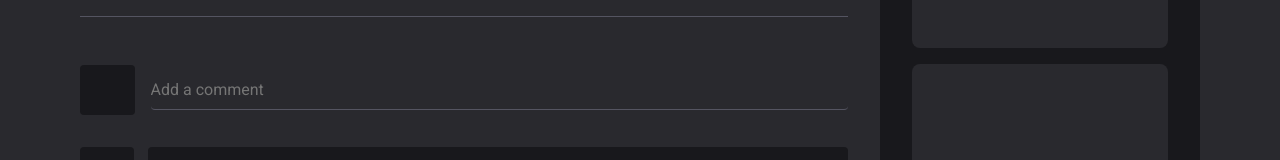
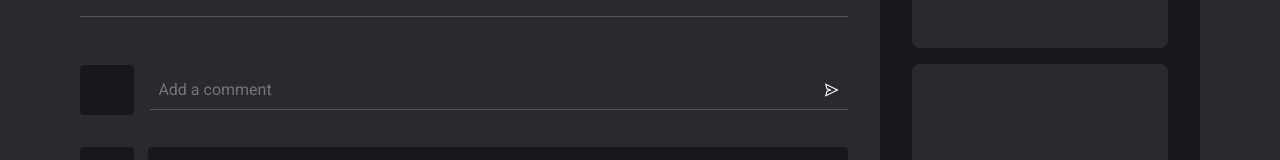
Before and after one commit to jeffersontk/devJeffersonBrito, a Next.js app: page /Playlists in a window 1280 px wide. Both pictures are taken after a click on the button "Login with Facebook". Shown: the part 751-911 px from the top of the page. Built offline with nearby package versions, Linux system fonts and the light colour scheme.

Commit message:
add button send in comment

```diff
--- a/src/pages/Playlists/Comments/index.tsx
+++ b/src/pages/Playlists/Comments/index.tsx
@@ -1,5 +1,5 @@
 import { useState } from 'react'
-import { AiFillFacebook, AiFillGoogleSquare, AiFillLike } from 'react-icons/ai'
+import { AiFillFacebook, AiFillGoogleSquare, AiFillLike, AiOutlineSend } from 'react-icons/ai'
 import { FaGithubSquare} from 'react-icons/fa'
 import styles from './styles.module.scss'
 
@@ -37,7 +37,10 @@ export default function Comments () {
           isLogin &&
             <div className={styles.commentInput}>
               <div className={styles.avatar}></div>
-              <input type="text"  placeholder='Add a comment'/>
+              <div className={styles.inputContainer}>
+                <input type="text"  placeholder='Add a comment'/>
+                <AiOutlineSend />
+              </div>
             </div>
         }
         <div className={styles.commentList}>
--- a/src/pages/Playlists/Comments/styles.module.scss
+++ b/src/pages/Playlists/Comments/styles.module.scss
@@ -60,22 +60,29 @@
     display: flex;
     align-items: center;
     gap: 1rem;
+
     .avatar{
       width: 60px;
       height: 50px;
       border-radius: 4px;
       background-color: var(--gray-900);
     }
-    input {
+    .inputContainer {
       width: 100%;
       height: 40px;
-      border: none;
+      padding: 0 0.5rem;
       border-bottom: 1px solid var(--gray-500);
-      border-radius: 4px;
-      background-color: transparent;
-      outline: none;
+      display: flex;
+      justify-content: space-between;
+      align-items: center;
 
-      color: var(--gray-100)
+      input {
+        width: 100%;
+        background-color: transparent;
+        outline: none;
+        border: none;
+        color: var(--gray-100);
+      }
     }
   }
 
```
